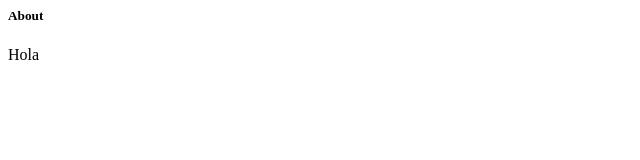
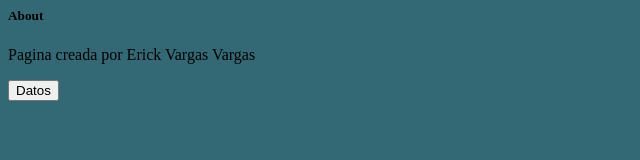
Before and after one commit to herick024/examen, a plain HTML site: page views/about.html in a window 1280 px wide. Shown: the whole page, without its empty margins (0-640 px from the left). Drawn offline with Linux system fonts and the light colour scheme.

Commit message:
Add files via upload

```diff
--- a/views/about.html
+++ b/views/about.html
@@ -2,7 +2,8 @@
     <head>
         <h5>About</h5>
     </head>
-    <body>
-        <p>Hola</p>
+    <body bgcolor="#326975">
+        <p>Pagina creada por Erick Vargas Vargas</p>
+        <p><input align="center" type="button" value="Datos" onclick="window.location = '/'"/></p>
     </body>
 </html>
```
Also changed, not shown: views/data.html (+10 -0 lines), views/index.html (line endings or trailing spaces).
